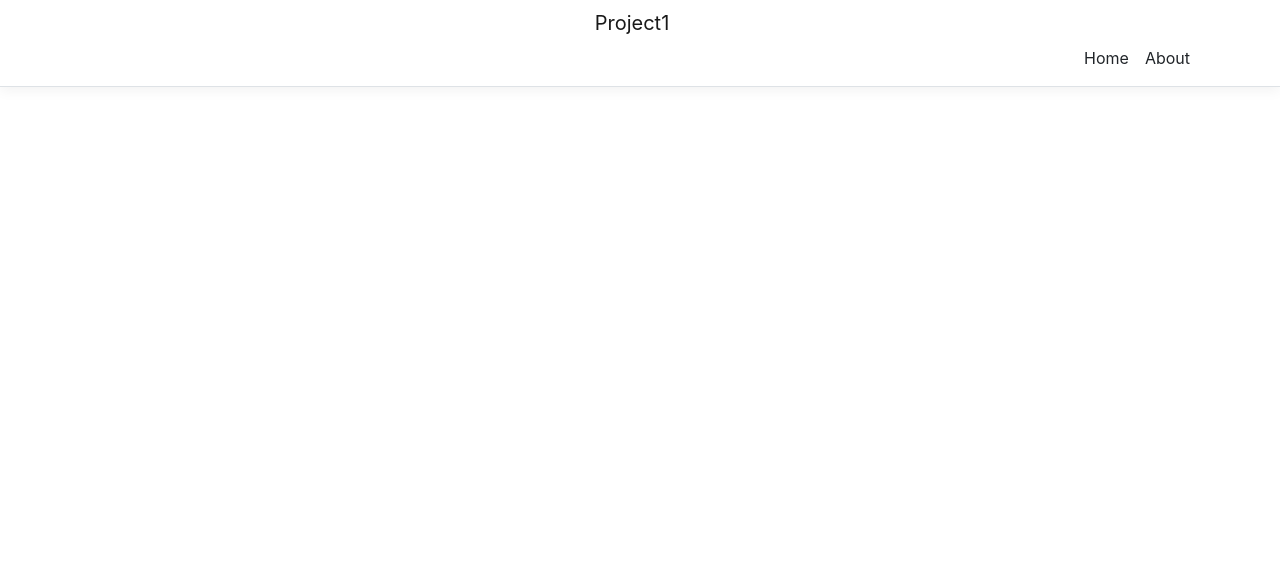
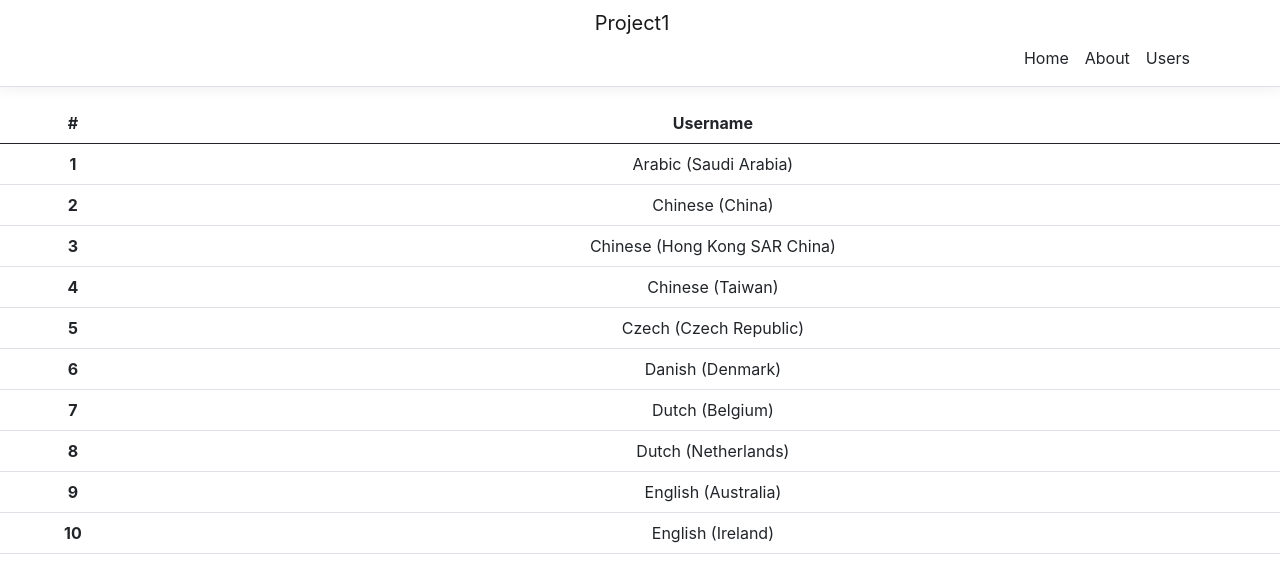
Before and after one commit to kunzhehong/react-start-from-scratch-typescript, a React (Create React App) app: page /users in a window 1280 px wide. Before the commit this address had no page. Shown: the top 582 px of the page. Built offline with nearby package versions, Linux system fonts and the light colour scheme.

Commit message:
add Users component and pratice build <Table> from reactstrap

```diff
--- a/src/App.tsx
+++ b/src/App.tsx
@@ -1,3 +1,4 @@
+import { Container, Navbar } from 'reactstrap';
 import { NavMenu } from './components/NavMenu';
 import { MyRoute } from './components/MyRoutes';
 import './App.css';
@@ -5,9 +6,15 @@ import './App.css';
 function App() {
   return (
     <div className="App">
-      <NavMenu/>
+      <header>
+        <Navbar className="navbar-expand-sm navbar-toggleable-sm ng-white border-bottom box-shadow mb-3" light>
+          <Container>
+            <NavMenu />
+          </Container>
+        </Navbar>
+      </header>
       <div className='content'>
-      <MyRoute/>
+        <MyRoute />
       </div>
     </div>
   );
--- a/src/components/NavMenu.tsx
+++ b/src/components/NavMenu.tsx
@@ -1,5 +1,5 @@
 import { useState } from 'react';
-import { Collapse, Container, Navbar, NavbarBrand, NavbarToggler, NavItem, NavLink } from 'reactstrap';
+import { Collapse, NavbarBrand, NavbarToggler, NavItem, NavLink } from 'reactstrap';
 import { MyAppRoutes } from '../data/MyAppRoutes';
 import { Link } from 'react-router-dom';
 import './NavMenu.css';
@@ -11,9 +11,7 @@ export function NavMenu(){
   <NavItem key={index}><NavLink tag={Link} className="text-dark" to={item.path}>{item.name}</NavLink></NavItem>)
 
     return (
-      <header>
-        <Navbar className="navbar-expand-sm navbar-toggleable-sm ng-white border-bottom box-shadow mb-3" light>
-          <Container>
+        <>
             <NavbarBrand tag={Link} to="/">Project1</NavbarBrand>
             <NavbarToggler onClick={() => toggleCollapsed(collapsed => !collapsed)} className="mr-2" />
             <Collapse className="d-sm-inline-flex flex-sm-row-reverse" isOpen={!collapsed} navbar>
@@ -21,8 +19,6 @@ export function NavMenu(){
                 {navitems}
               </ul>
             </Collapse>
-          </Container>
-        </Navbar>
-      </header>
+        </>
     );
 }
--- /dev/null
+++ b/src/components/Users.tsx
@@ -0,0 +1,32 @@
+import React from 'react';
+import { Table } from 'reactstrap';
+import { UserList } from '../data/UserList';
+
+export function Users() {
+    let userData = UserList.map((item, index)=>
+    {
+        if (index < 10)
+        {
+            return <tr><th scope='row'>{index + 1}</th><td>{item.title}</td></tr>
+        }
+    })
+    return (
+        <>
+            <Table>
+                <thead>
+                    <tr>
+                        <th>
+                            #
+                        </th>
+                        <th>
+                            Username
+                        </th>
+                    </tr>
+                </thead>
+                <tbody>
+                    {userData}
+                </tbody>
+            </Table>
+        </>
+    );
+}
--- a/src/data/MyAppRoutes.tsx
+++ b/src/data/MyAppRoutes.tsx
@@ -1,9 +1,9 @@
 import { Home } from '../components/Home';
 import { About } from '../components/About';
+import { Users } from '../components/Users';
 
 export const MyAppRoutes = [
-    {
-      name: "Home", path: "/", element: <Home />,
-    },
+    { name: "Home", path: "/", element: <Home /> },
     { name: "About", path: "/about", element: <About /> },
+    { name: "Users", path: "/users", element: <Users /> },
   ]
--- /dev/null
+++ b/src/data/UserList.tsx
@@ -0,0 +1,152 @@
+export const UserList = [
+
+    {
+        "id": "ar-SA",
+        "title": "Arabic (Saudi Arabia)"
+    },
+    {
+        "id": "zh-CN",
+        "title": "Chinese (China)"
+    },
+    {
+        "id": "zh-HK",
+        "title": "Chinese (Hong Kong SAR China)"
+    },
+    {
+        "id": "zh-TW",
+        "title": "Chinese (Taiwan)"
+    },
+    {
+        "id": "cs-CZ",
+        "title": "Czech (Czech Republic)"
+    },
+    {
+        "id": "da-DK",
+        "title": "Danish (Denmark)"
+    },
+    {
+        "id": "nl-BE",
+        "title": "Dutch (Belgium)"
+    },
+    {
+        "id": "nl-NL",
+        "title": "Dutch (Netherlands)"
+    },
+    {
+        "id": "en-AU",
+        "title": "English (Australia)"
+    },
+    {
+        "id": "en-IE",
+        "title": "English (Ireland)"
+    },
+    {
+        "id": "en-ZA",
+        "title": "English (South Africa)"
+    },
+    {
+        "id": "en-GB",
+        "title": "English (United Kingdom)"
+    },
+    {
+        "id": "en-US",
+        "title": "English (United States)"
+    },
+    {
+        "id": "fi-FI",
+        "title": "Finnish (Finland)"
+    },
+    {
+        "id": "fr-CA",
+        "title": "French (Canada)"
+    },
+    {
+        "id": "fr-FR",
+        "title": "French (France)"
+    },
+    {
+        "id": "de-DE",
+        "title": "German (Germany)"
+    },
+    {
+        "id": "el-GR",
+        "title": "Greek (Greece)"
+    },
+    {
+        "id": "he-IL",
+        "title": "Hebrew (Israel)"
+    },
+    {
+        "id": "hi-IN",
+        "title": "Hindi (India)"
+    },
+    {
+        "id": "hu-HU",
+        "title": "Hungarian (Hungary)"
+    },
+    {
+        "id": "id-ID",
+        "title": "Indonesian (Indonesia)"
+    },
+    {
+        "id": "it-IT",
+        "title": "Italian (Italy)"
+    },
+    {
+        "id": "ja-JP",
+        "title": "Japanese (Japan)"
+    },
+    {
+        "id": "ko-KR",
+        "title": "Korean (South Korea)"
+    },
+    {
+        "id": "no-NO",
+        "title": "Norwegian (Norway)"
+    },
+    {
+        "id": "pl-PL",
+        "title": "Polish (Poland)"
+    },
+    {
+        "id": "pt-BR",
+        "title": "Portuguese (Brazil)"
+    },
+    {
+        "id": "pt-PT",
+        "title": "Portuguese (Portugal)"
+    },
+    {
+        "id": "ro-RO",
+        "title": "Romanian (Romania)"
+    },
+    {
+        "id": "ru-RU",
+        "title": "Russian (Russia)"
+    },
+    {
+        "id": "sk-SK",
+        "title": "Slovak (Slovakia)"
+    },
+    {
+        "id": "es-MX",
+        "title": "Spanish (Mexico)"
+    },
+    {
+        "id": "es-ES",
+        "title": "Spanish (Spain)"
+    },
+    {
+        "id": "sv-SE",
+        "title": "Swedish (Sweden)"
+    },
+    {
+        "id": "th-TH",
+        "title": "Thai (Thailand)"
+    },
+    {
+        "id": "tr-TR",
+        "title": "Turkish (Turkey)"
+    }
+
+]
```
